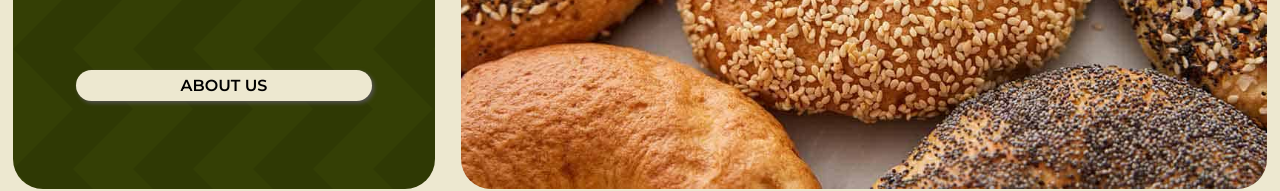
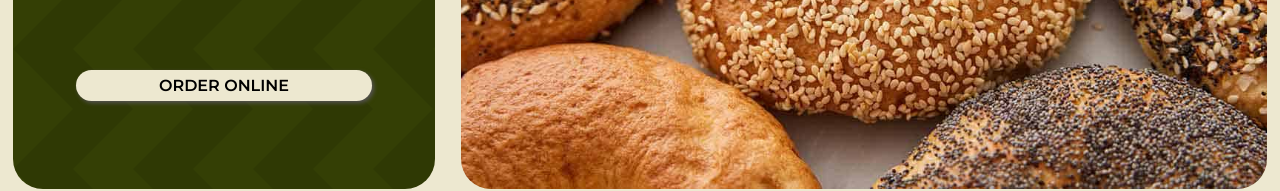
Before and after one commit to Tokuda17/donut-basket, a React (Create React App) app: page / in a window 1280 px wide. Shown: the part 2545-2736 px from the top of the page. Built offline with nearby package versions, Linux system fonts and the light colour scheme.

Commit message:
Changes to UI

```diff
--- a/src/pages/HomePage.css
+++ b/src/pages/HomePage.css
@@ -1,3 +1,8 @@
 .home-page{
     background-color: var(--khaki-color);
+
 }
+
+.home-widget{
+
+}
--- a/src/pages/HomePage.js
+++ b/src/pages/HomePage.js
@@ -57,8 +57,8 @@ function HomePage() {
             "Monday-Friday: xx:xx - xx:xx\nSatudary-Sunday xx:xx - xx:xx"
           )}
           isLeft={false}
-          to="/about"
-          name="about us"
+          to="/order-online"
+          name="order online"
         />
       </div>
     </div>
```
